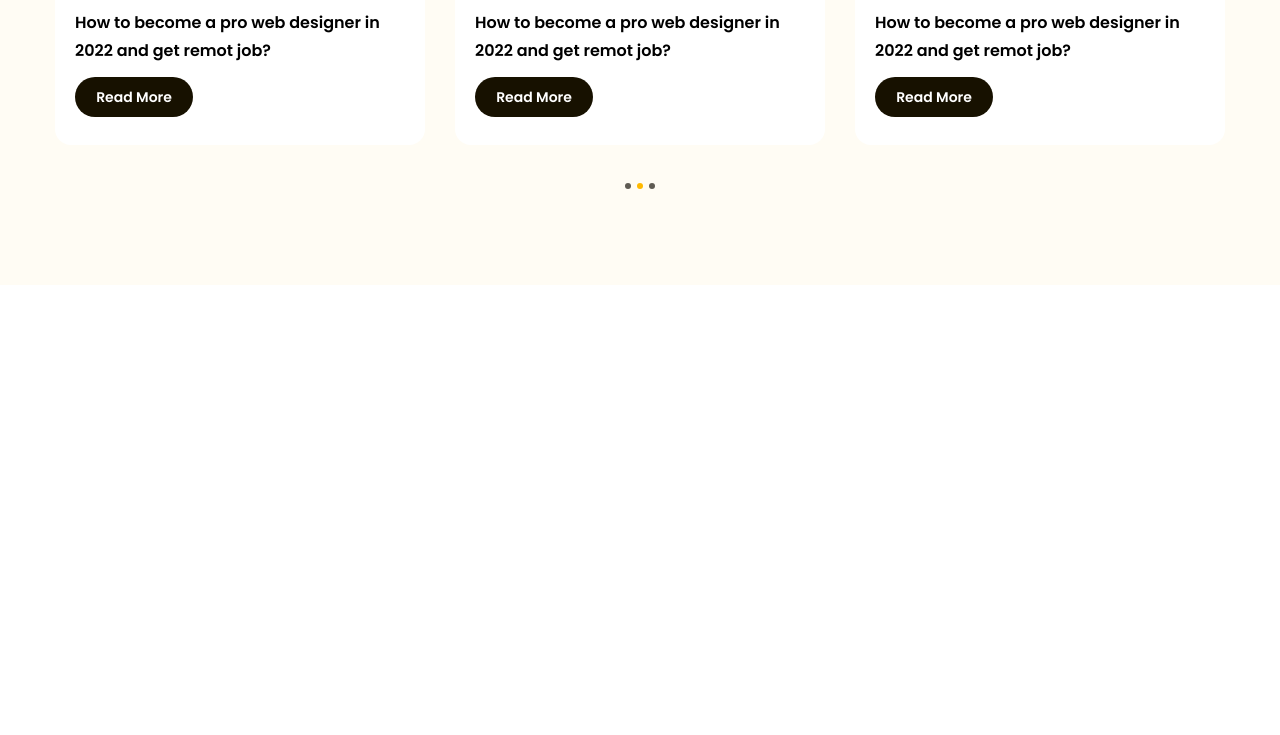
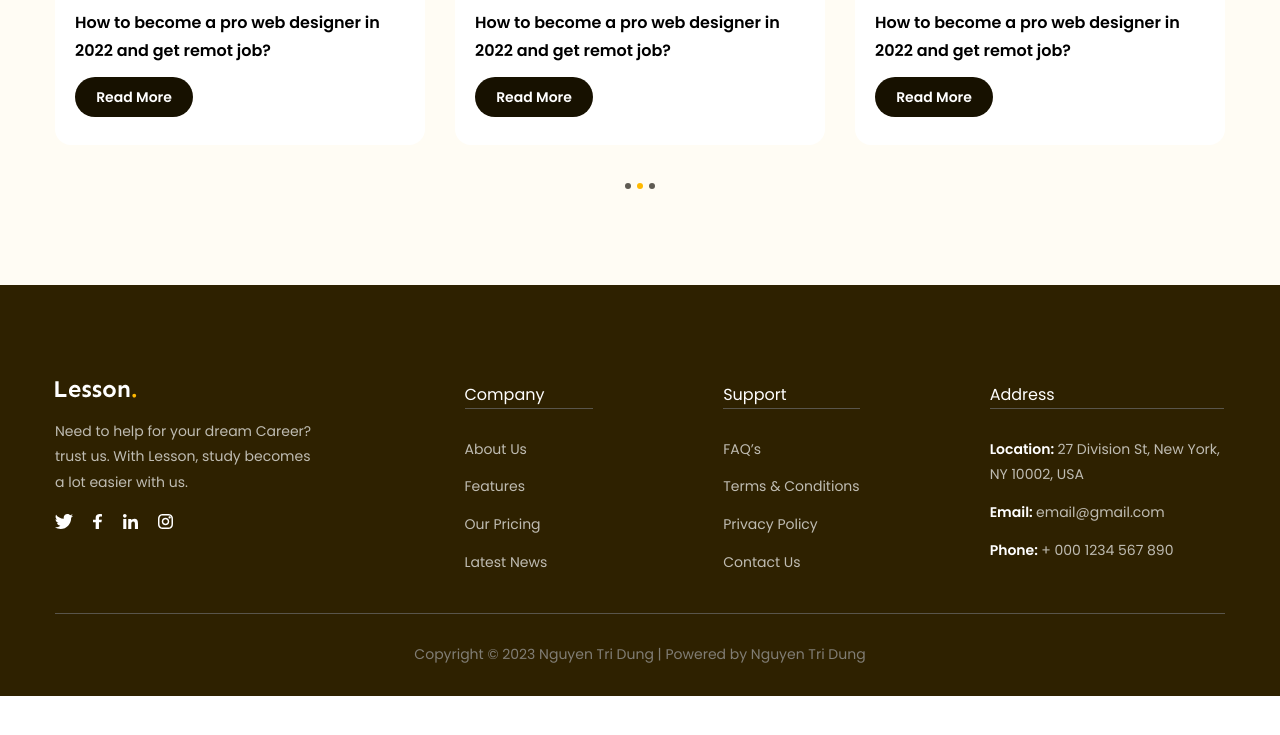
Before and after one commit to ntdungqlqb/html-css-02, a plain HTML site: page index.html in a window 1280 px wide. Shown: the part 4275-5010 px from the top of the page. After the commit the page ends 4971 px from the top, so only its background shows below. Drawn offline with Linux system fonts and the light colour scheme.

Commit message:
Làm phần Footer và sửa lại thẻ main

```diff
--- a/assets/css/styles.css
+++ b/assets/css/styles.css
@@ -654,3 +654,103 @@ a {
     cursor: default;
     background: var(--primary-color);
 }
+
+/* ===================================================Footer======================================================= */
+.footer {
+    background: #2e2100;
+    padding: 96px 0 28px;
+}
+
+.footer .row {
+    position: relative;
+    display: flex;
+    padding-bottom: 38px;
+}
+
+.footer .row::after {
+    position: absolute;
+    bottom: 0;
+    left: 0;
+    content: "";
+    display: inline-block;
+    width: 100%;
+    height: 1px;
+    background: #59554b;
+}
+
+.footer .row .column:nth-child(1) {
+    width: 35%;
+}
+
+.footer .row .column:nth-child(2) {
+    width: 11%;
+}
+
+.footer .row .column:nth-child(4) {
+    width: 20%;
+}
+
+.footer .row .column + .column + .column {
+    margin-left: 130px;
+}
+
+.footer .column .desc {
+    max-width: 267px;
+    padding: 18px 0;
+    color: #bfbcb2;
+    font-size: 1.4rem;
+    line-height: 185.714%;
+}
+
+.footer .list {
+    margin-top: 28px;
+}
+
+.footer .list a {
+    color: #bfbcb2;
+    font-size: 1.4rem;
+    line-height: 185.714%;
+}
+
+.footer .list li + li {
+    margin-top: 12px;
+}
+
+.footer strong {
+    font-weight: 600;
+    color: #fff;
+}
+
+.footer .icon + .icon {
+    margin-left: 16px;
+}
+
+.footer .heading-lv3 {
+    position: relative;
+    color: #fff;
+    font-size: 1.6rem;
+    line-height: 175%;
+}
+
+.footer .heading-lv3::after {
+    position: absolute;
+    bottom: 0;
+    left: 0;
+    content: "";
+    display: inline-block;
+    width: 100%;
+    height: 1px;
+    background: #59554b;
+}
+
+.footer .copyright {
+    display: flex;
+    justify-content: center;
+    margin-top: 28px;
+}
+
+.footer .copyright .desc {
+    color: #807d74;
+    font-size: 1.4rem;
+    line-height: 185.714%;
+}
--- a/index.html
+++ b/index.html
@@ -90,7 +90,6 @@
         <link rel="stylesheet" href="./assets/css/styles.css" />
     </head>
     <body>
-        <main style="height: 10000px">
         <header class="header fixed">
             <div class="main-content">
                 <div class="body">
@@ -126,7 +125,7 @@
                 </div>
             </div>
         </header>
-
+        <main>
             <!-- Hero -->
             <div class="hero">
                 <div class="main-content">
@@ -740,5 +739,108 @@
                 </div>
             </div>
         </main>
+        <!-- Footer -->
+        <footer class="footer">
+            <div class="main-content">
+                <div class="row">
+                    <div class="column">
+                        <a href="#"
+                            ><img
+                                src="./assets/img/logo-ft.svg"
+                                alt=""
+                                class="logo"
+                        /></a>
+                        <p class="desc">
+                            Need to help for your dream Career? trust us. With
+                            Lesson, study becomes a lot easier with us.
+                        </p>
+                        <div class="social">
+                            <img
+                                src="./assets/icon/twitter.svg"
+                                alt=""
+                                class="icon"
+                            />
+                            <img
+                                src="./assets/icon/facebook.svg"
+                                alt=""
+                                class="icon"
+                            />
+                            <img
+                                src="./assets/icon/linked_in.svg"
+                                alt=""
+                                class="icon"
+                            />
+                            <img
+                                src="./assets/icon/instagram.svg"
+                                alt=""
+                                class="icon"
+                            />
+                        </div>
+                    </div>
+                    <div class="column">
+                        <h3 class="heading-lv3">Company</h3>
+                        <ul class="list">
+                            <li>
+                                <a href="#!">About Us</a>
+                            </li>
+                            <li>
+                                <a href="#!">Features</a>
+                            </li>
+                            <li>
+                                <a href="#!">Our Pricing</a>
+                            </li>
+                            <li>
+                                <a href="#!">Latest News</a>
+                            </li>
+                        </ul>
+                    </div>
+                    <div class="column">
+                        <h3 class="heading-lv3">Support</h3>
+                        <ul class="list">
+                            <li>
+                                <a href="#!">FAQ’s</a>
+                            </li>
+                            <li>
+                                <a href="#!">Terms & Conditions</a>
+                            </li>
+                            <li>
+                                <a href="#!">Privacy Policy</a>
+                            </li>
+                            <li>
+                                <a href="#!">Contact Us</a>
+                            </li>
+                        </ul>
+                    </div>
+                    <div class="column">
+                        <h3 class="heading-lv3">Address</h3>
+                        <ul class="list">
+                            <li>
+                                <a href="#!"
+                                    ><strong>Location: </strong>27 Division St,
+                                    New York, NY 10002, USA</a
+                                >
+                            </li>
+                            <li>
+                                <a href="#!"
+                                    ><strong>Email: </strong> email@gmail.com</a
+                                >
+                            </li>
+                            <li>
+                                <a href="#!"
+                                    ><strong>Phone: </strong>+ 000 1234 567
+                                    890</a
+                                >
+                            </li>
+                        </ul>
+                    </div>
+                </div>
+                <div class="copyright">
+                    <p class="desc">
+                        Copyright © 2023 Nguyen Tri Dung | Powered by Nguyen Tri
+                        Dung
+                    </p>
+                </div>
+            </div>
+        </footer>
     </body>
 </html>
```
Also changed, not shown: assets/icon/facebook.svg (added), assets/icon/instagram.svg (added), assets/icon/linked_in.svg (added), assets/icon/twitter.svg (added), assets/img/logo-ft.svg (added). Lines whose indentation alone changed are shown as unchanged.
